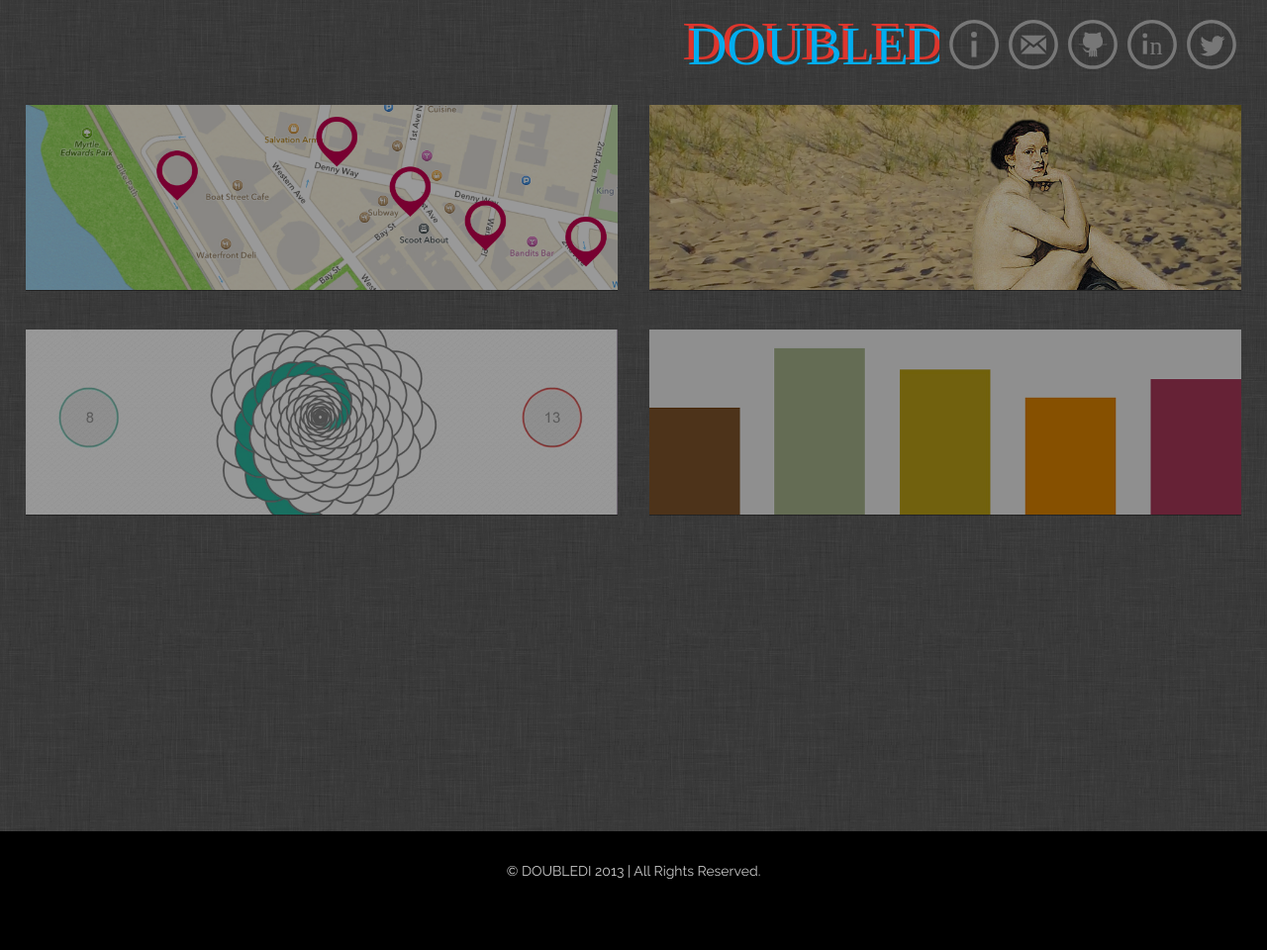
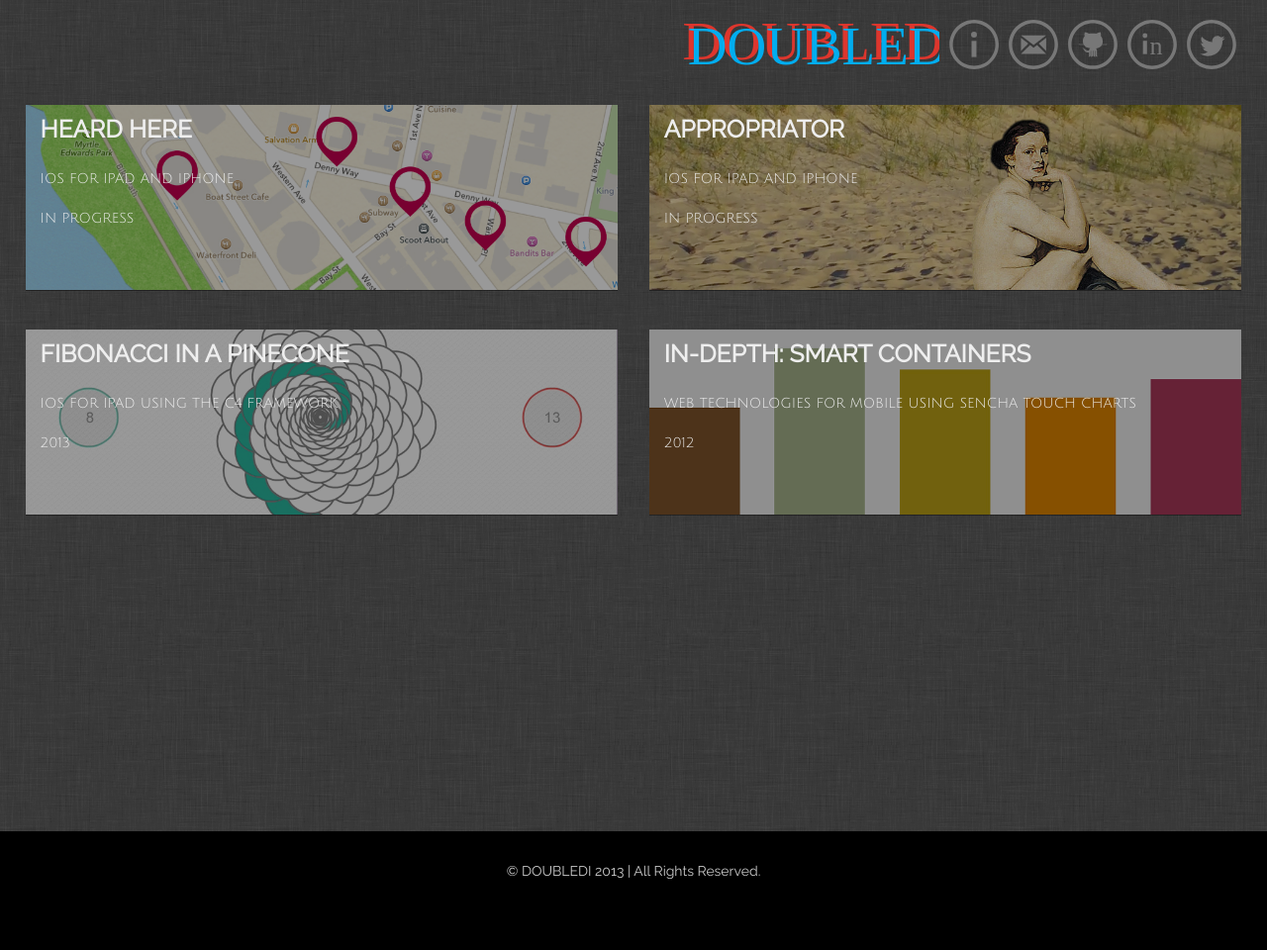
Before and after one commit to diannamertz/doubledi.github.com, a Jekyll site: the page built from index.html, in a window 1280 px wide. Shown: the whole page at 99% size. Built offline with Jekyll 4.4.1, drawn with Linux system fonts in a browser that asks for light colours.

```diff
--- a/css/style.css
+++ b/css/style.css
@@ -54,8 +54,8 @@
 
 ul.entries li .overlaydark {
   opacity: 1;
-  /* color: #eeeeee; */
-  color: transparent;
+  color: #eeeeee;
+  /* color: transparent; */
   position: absolute;
   top: 0;
   left: 0;
```
